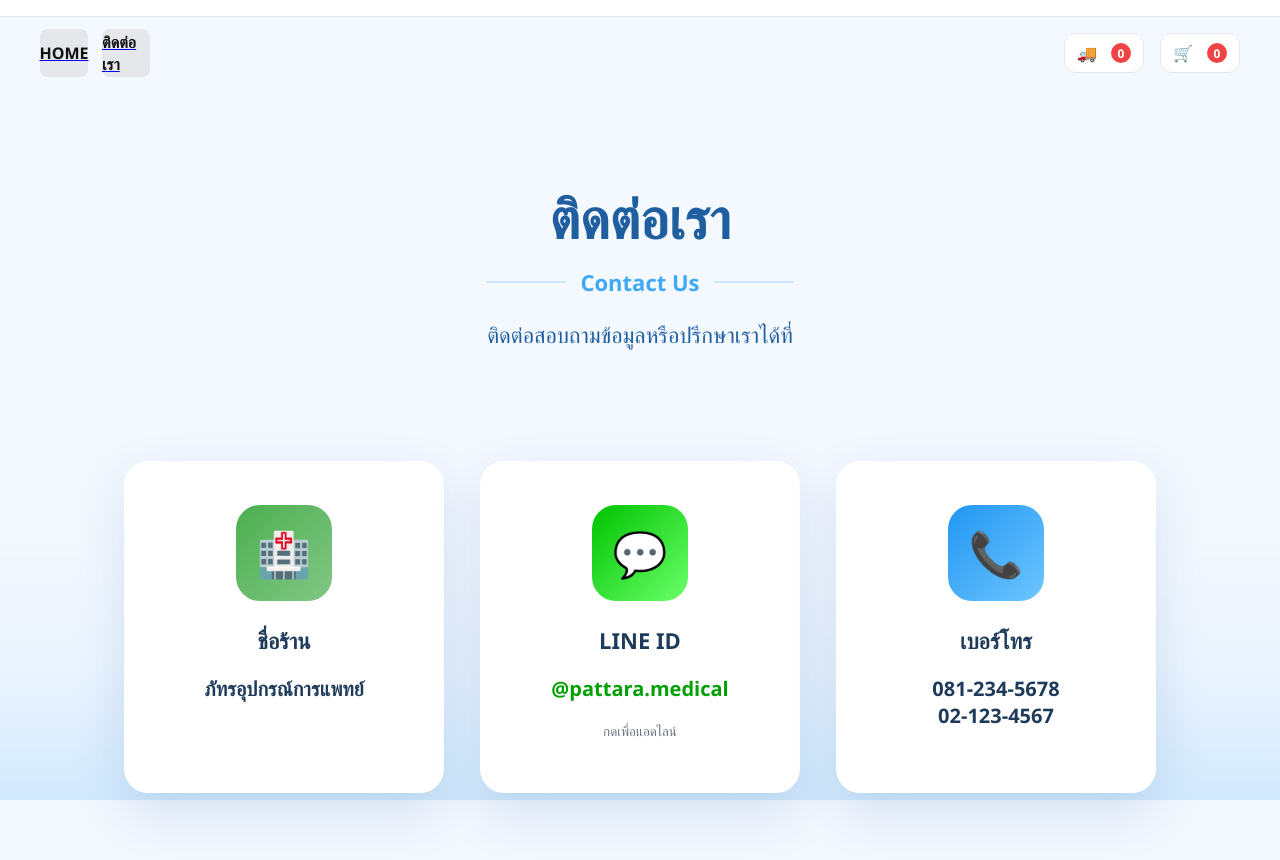
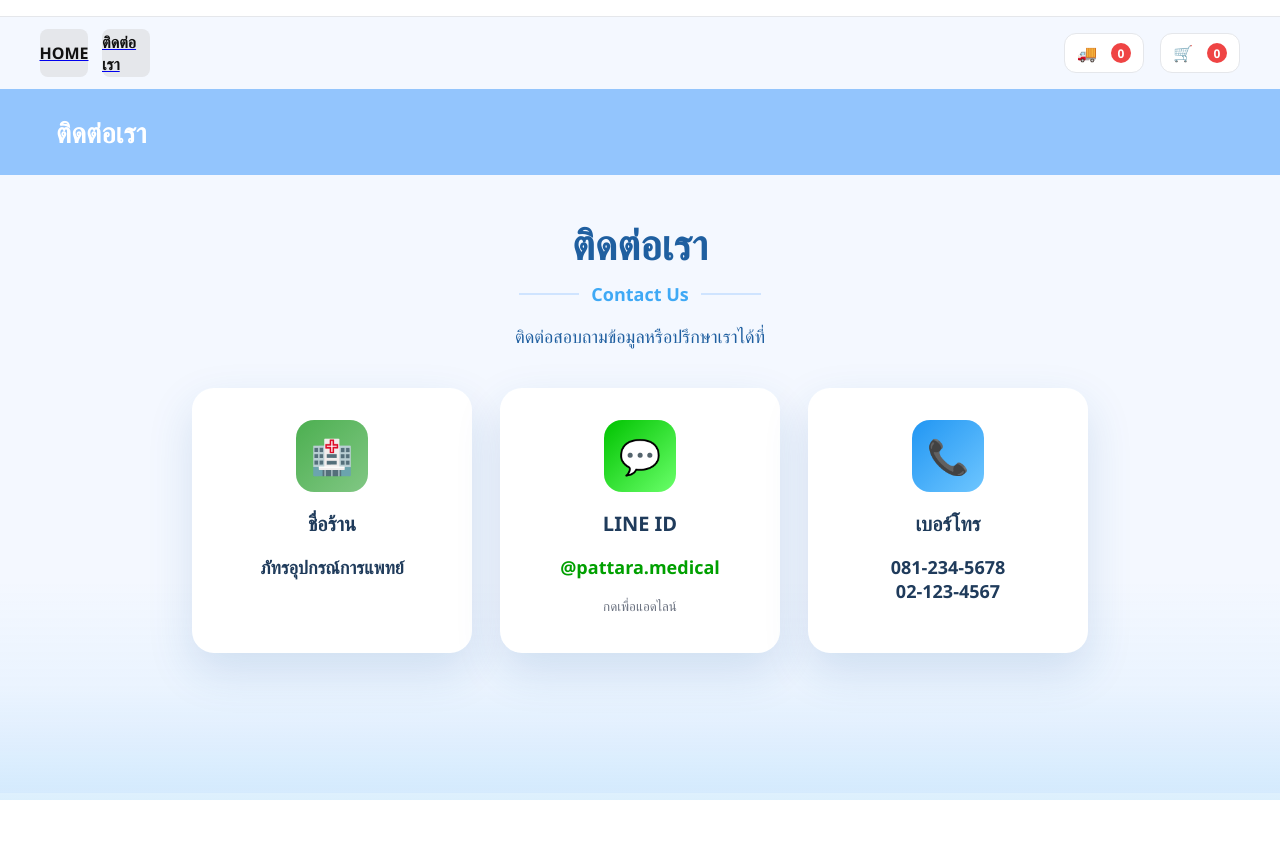
Before and after one commit to medecom34-ui/web-med, a plain HTML site: page docs/contract.html in a window 1280 px wide. After the commit the page ends 800 px from the top, so only its background shows below. Drawn offline with Linux system fonts and the light colour scheme.

Commit message:
contract

```diff
--- a/docs/assets/css/contract.css
+++ b/docs/assets/css/contract.css
@@ -13,19 +13,19 @@ body {
 .contact-page {
   max-width: 1280px;
   margin: 0 auto;
-  padding-bottom: 160px;
+  padding: 40px 16px 140px;
   position: relative;
   z-index: 2;
 }
 
-/* ===== Header ===== */
+/* ===== Contact Header ===== */
 .contact-header {
   text-align: center;
-  padding: 90px 20px 30px;
+  margin-bottom: 40px;
 }
 
 .contact-header h1 {
-  font-size: 56px;
+  font-size: 42px;
   font-weight: 800;
   color: #1f5fa0;
   margin: 0;
@@ -35,26 +35,26 @@ body {
   display: flex;
   align-items: center;
   justify-content: center;
-  margin: 12px 0 20px;
+  margin: 10px 0 14px;
 }
 
 .divider::before,
 .divider::after {
   content: "";
-  width: 80px;
+  width: 60px;
   height: 2px;
   background: #cfe4ff;
 }
 
 .divider span {
-  margin: 0 14px;
-  font-size: 22px;
+  margin: 0 12px;
+  font-size: 18px;
   font-weight: 600;
   color: #3fa9f5;
 }
 
 .contact-header .desc {
-  font-size: 22px;
+  font-size: 18px;
   color: #1f5fa0;
 }
 
@@ -62,25 +62,24 @@ body {
 .contact-container {
   display: flex;
   justify-content: center;
-  gap: 36px;
-  padding: 60px 24px;
+  gap: 28px;
   flex-wrap: wrap;
 }
 
 /* ===== Card ===== */
 .contact-card {
-  background: #ffffff;
-  width: 320px;
-  padding: 44px 30px;
-  border-radius: 24px;
+  background: #fff;
+  width: 280px;
+  padding: 32px 22px;
+  border-radius: 22px;
   text-align: center;
-  box-shadow: 0 20px 50px rgba(31, 95, 160, 0.15);
+  box-shadow: 0 18px 45px rgba(31, 95, 160, 0.15);
   transition: transform .25s ease, box-shadow .25s ease;
 }
 
 .contact-card:hover {
-  transform: translateY(-12px);
-  box-shadow: 0 35px 80px rgba(31, 95, 160, 0.28);
+  transform: translateY(-8px);
+  box-shadow: 0 28px 65px rgba(31, 95, 160, 0.25);
 }
 
 .contact-card.clickable {
@@ -89,14 +88,14 @@ body {
 
 /* ===== Icon ===== */
 .icon {
-  width: 96px;
-  height: 96px;
-  margin: 0 auto 24px;
-  border-radius: 24px;
+  width: 72px;
+  height: 72px;
+  margin: 0 auto 18px;
+  border-radius: 18px;
   display: flex;
   align-items: center;
   justify-content: center;
-  font-size: 44px;
+  font-size: 34px;
   color: #fff;
 }
 
@@ -114,13 +113,13 @@ body {
 
 /* ===== Text ===== */
 .contact-card h3 {
-  margin: 12px 0;
-  font-size: 22px;
+  margin: 10px 0;
+  font-size: 20px;
   font-weight: 700;
 }
 
 .value {
-  font-size: 20px;
+  font-size: 18px;
   font-weight: 600;
 }
 
@@ -130,17 +129,17 @@ body {
 
 small {
   display: block;
-  margin-top: 10px;
+  margin-top: 8px;
   color: #6b7280;
 }
 
-/* ===== Wave Background ===== */
+/* ===== Wave ===== */
 .contact-wave {
   position: fixed;
   left: 0;
   right: 0;
   bottom: 0;
-  height: 260px;
+  height: 220px;
   background: linear-gradient(
     to top,
     rgba(63, 169, 245, 0.18),
@@ -152,16 +151,8 @@ small {
 
 /* ===== Responsive ===== */
 @media (max-width: 900px) {
-  .contact-header h1 {
-    font-size: 44px;
-  }
-
-  .divider span {
-    font-size: 20px;
-  }
-
   .contact-card {
     width: 100%;
-    max-width: 360px;
+    max-width: 340px;
   }
 }
--- a/docs/contract.html
+++ b/docs/contract.html
@@ -5,16 +5,19 @@
   <meta name="viewport" content="width=device-width, initial-scale=1.0"/>
   <title>ติดต่อเรา | ภัทรอุปกรณ์การแพทย์</title>
 
+  <!-- CSS หลักเหมือนหน้า home -->
   <link rel="stylesheet" href="./assets/css/main.css" />
   <link rel="stylesheet" href="./assets/css/mobile.css" media="(max-width: 768px)">
   <link rel="stylesheet" href="./assets/css/contract.css" />
 </head>
 <body>
 
+<!-- ===== TOP BAR ===== -->
 <div class="topbar">
   <div class="container topbar__inner" id="authBar"></div>
 </div>
 
+<!-- ===== HEADER (เหมือนหน้า HOME) ===== -->
 <header class="header container">
 
   <div class="header-left">
@@ -35,13 +38,18 @@
       🛒 <span class="badge">0</span>
     </a>
   </div>
-
 </header>
 
+<!-- ===== BANNER (เอามาจากหน้า HOME) ===== -->
+<section class="banner">
+  <div class="container banner-inner">
+    <h1 class="banner__title">ติดต่อเรา</h1>
+  </div>
+</section>
 
+<!-- ===== CONTACT CONTENT ===== -->
 <main class="contact-page">
 
-    <!-- ===== Header ===== -->
   <section class="contact-header">
     <h1>ติดต่อเรา</h1>
     <div class="divider">
@@ -50,17 +58,14 @@
     <p class="desc">ติดต่อสอบถามข้อมูลหรือปรึกษาเราได้ที่</p>
   </section>
 
-    <!-- ===== Cards ===== -->
   <section class="contact-container">
 
-      <!-- Shop -->
     <div class="contact-card">
       <div class="icon green">🏥</div>
       <h3>ชื่อร้าน</h3>
       <p class="value">ภัทรอุปกรณ์การแพทย์</p>
     </div>
 
-      <!-- LINE -->
     <div class="contact-card clickable" onclick="openLine()">
       <div class="icon line">💬</div>
       <h3>LINE ID</h3>
@@ -68,24 +73,20 @@
       <small>กดเพื่อแอดไลน์</small>
     </div>
 
-      <!-- Phone -->
     <div class="contact-card">
       <div class="icon blue">📞</div>
       <h3>เบอร์โทร</h3>
       <p class="value">
-          081-234-5678<br />
+        081-234-5678<br>
         02-123-4567
       </p>
     </div>
 
   </section>
-
 </main>
 
-  <!-- Background -->
 <div class="contact-wave"></div>
 
-  <!-- JS -->
 <script src="./assets/js/contract.js"></script>
 </body>
 </html>
```
Lines whose indentation alone changed are shown as unchanged.
